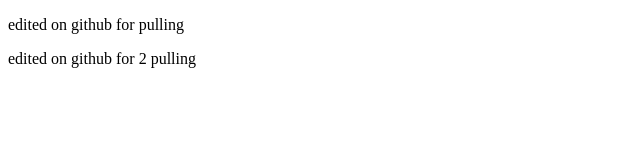
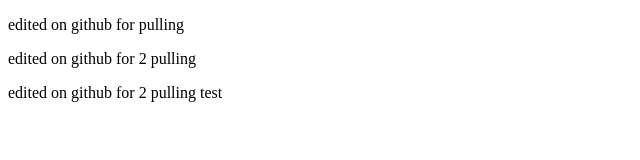
Before and after one commit to aymanhbich/remot_repo, a plain HTML site: page index.html in a window 1280 px wide. Shown: the whole page, without its empty margins (0-640 px from the left). Drawn offline with Linux system fonts and the light colour scheme.

Commit message:
Update index.html 2 pulling test

```diff
--- a/index.html
+++ b/index.html
@@ -8,5 +8,6 @@
 <body>
   <p>edited on github for pulling</p>
   <p>edited on github for 2 pulling</p>
+  <p>edited on github for 2 pulling test</p>
 </body>
 </html>
```
